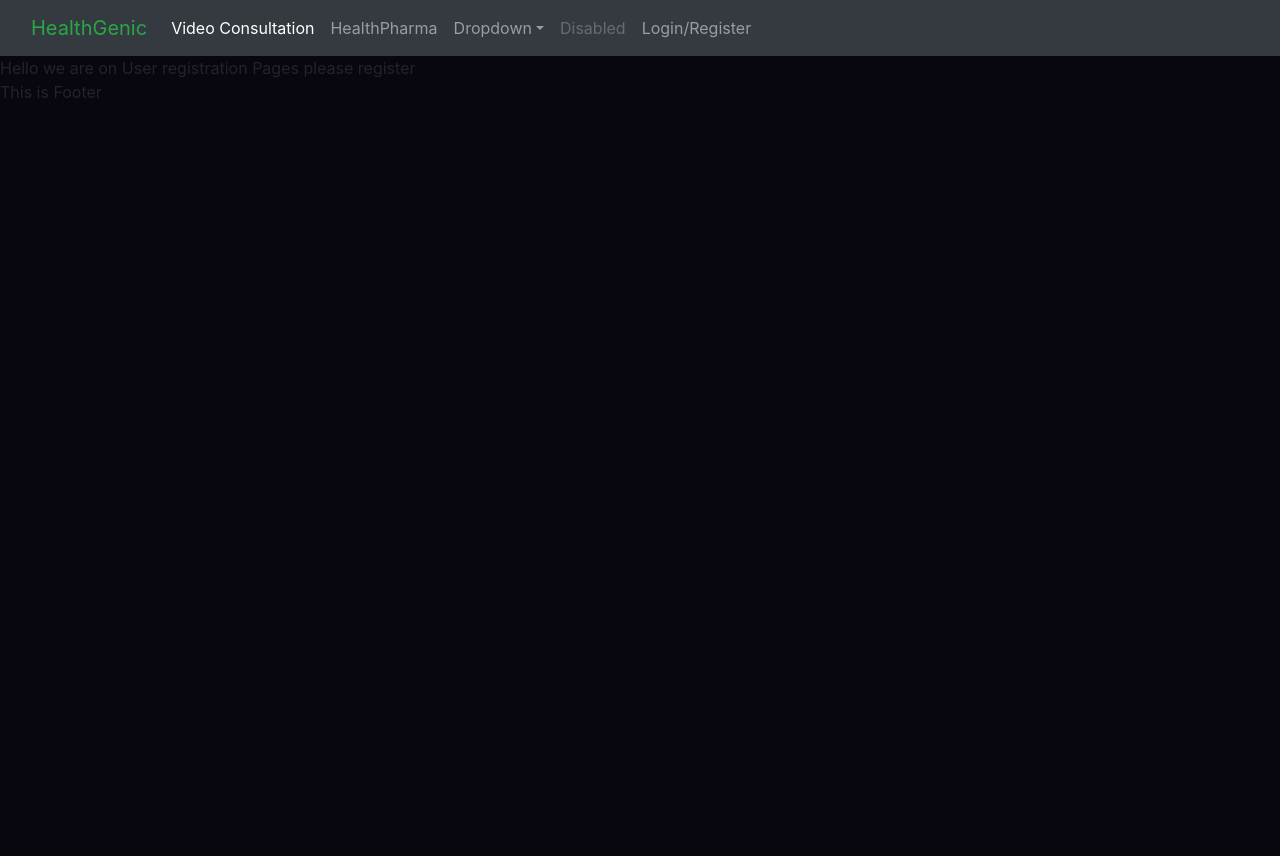
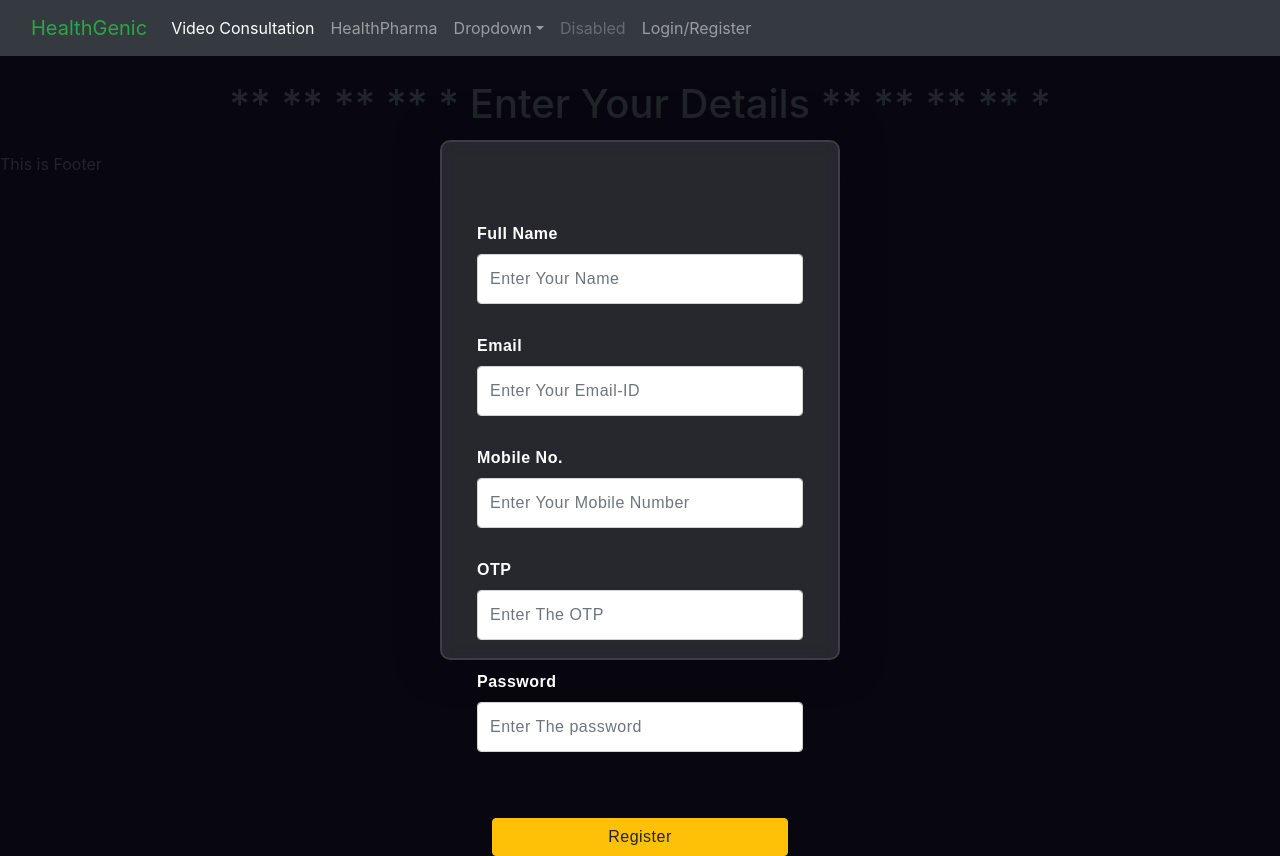
Before and after one commit to healthgenic/healthgenic, a React (Create React App) app in the folder front-end/: page /home/Register in a window 1280 px wide. Before the commit the page ends 800 px from the top, so only its background shows below. Built offline with nearby package versions, Linux system fonts and the light colour scheme.

Commit message:
Create UserRegisteration page

```diff
--- a/front-end/src/Components/Register/UserRegistration.jsx
+++ b/front-end/src/Components/Register/UserRegistration.jsx
@@ -1,7 +1,167 @@
-import React, { Component } from 'react';
+import react, { Fragment, useEffect, useState } from "react";
+import { Button, Container, Form, FormGroup, Input } from "reactstrap";
 
-export default class UserRegistration extends Component {
-  render() {
-    return <div>Hello we are on User registration Pages please register</div>;
-  }
+import axios from "axios";
+import base_url from "../api/service";
+
+const AddUser = () => {
+
+    /*  useEffect(() => {
+         document.title="Registration-Page";
+     },[]) */
+
+    //function to call server
+    const [user, setUser] = useState({});
+    //form handler function
+    const handleForm = (e) => {
+        console.log(user);
+
+        e.preventDefault();
+    };
+
+    //creating function to post data on server
+
+    const postDatatoServer = (data) => {
+
+        axios.post(`${base_url}/add`, data).then(
+            (response) => {
+                console.log(response);
+                console.log("Success");
+
+            }, (error) => {
+                console.log(error);
+                console.log("Success");
+
+            }
+
+
+        )
+
+    }
+
+
+    return (
+        <div >
+
+            <Fragment >
+
+                <h1 className="text-center my-4" > ** ** ** ** * Enter Your Details ** ** ** ** * </h1>
+
+                    <Form onSubmit={handleForm} >
+
+                        <FormGroup >
+
+                            <label> < b > Full Name </b></label >
+
+                            <Input type="text"
+                                placeholder="Enter Your Name"
+                                name="userName"
+                                onChange={
+                                    (e) => {
+                                        setUser({ ...user, fullname: e.target.value });
+                                    }
+                                }
+
+
+                            />
+
+
+                        </FormGroup>
+
+
+                        <FormGroup >
+
+                            <label> < b > Email </b></label >
+
+                            <Input type="email"
+                                placeholder="Enter Your Email-ID"
+                                id="userEmail"
+
+                                onChange={
+                                    (e) => {
+                                        setUser({ ...user, email: e.target.value });
+                                    }
+                                }
+
+
+                            />
+
+
+                        </FormGroup>
+
+
+                        <FormGroup >
+
+                            <label> < b > Mobile No. </b></label >
+
+                            <Input type="number"
+                                placeholder="Enter Your Mobile Number"
+                                id="userMobile"
+
+                                onChange={
+                                    (e) => {
+                                        setUser({ ...user, mobileNo: e.target.value });
+                                    }
+                                }
+
+                            />
+
+
+                        </FormGroup>
+                        <FormGroup >
+
+                            <label > < b > OTP </b></label >
+
+                            <Input type="number"
+                                placeholder="Enter The OTP"
+                                id="otp"
+
+                                onChange={
+                                    (e) => {
+                                        setUser({ ...user, otp: e.target.value });
+                                    }
+                                }
+
+
+                            />
+
+
+                        </FormGroup>
+
+                        <FormGroup >
+
+                            <label > < b > Password </b></label >
+
+                            <Input type="password"
+                                placeholder="Enter The password"
+                                id="pass"
+
+                                onChange={
+                                    (e) => {
+                                        setUser({ ...user, password: e.target.value });
+                                    }
+                                }
+
+
+                            />
+
+
+                        </FormGroup>
+
+
+
+
+                        <Container className="text-center" >
+
+                            <Button type="submit" color="warning" > Register </Button>
+                        </Container>
+                    </Form>
+
+
+            </Fragment>
+        </div>
+    );
+
 }
+
+export default AddUser;
--- /dev/null
+++ b/front-end/src/api/service.js
@@ -0,0 +1,2 @@
+const base_url = "http://localhost:7779";
+export default base_url;
```
